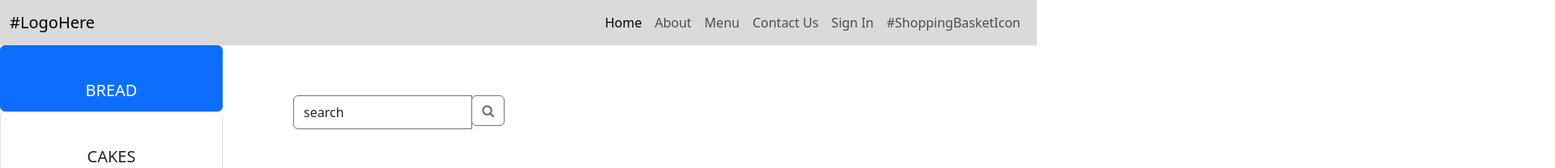
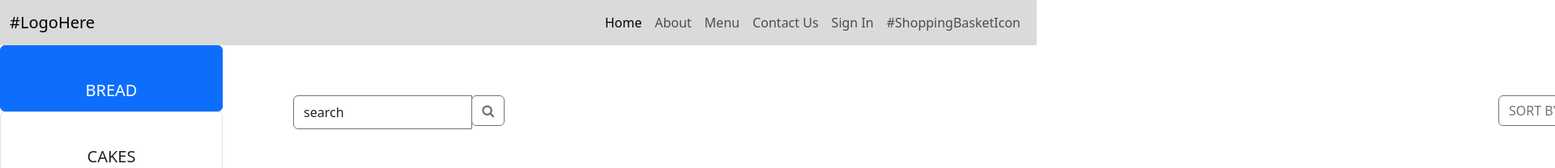
Before and after one commit to Nikansha-M/flour-power, a React (Create React App) app: page / in a window 1280 px wide. Shown: the top 208 px of the page at 81% size, 1920 px wide, since content can reach past the window. Built offline with nearby package versions, Linux system fonts and the light colour scheme.

Commit message:
filter frontend partially working

```diff
--- a/src/App.jsx
+++ b/src/App.jsx
@@ -2,6 +2,7 @@ import React, { Component } from "react";
 import NavBar from "./NavBar";
 import MenuCategories from "./MenuCategories";
 import SearchBar from "./SearchBar";
+import Filter from "./FilterMenu";
 
 
 export default class App extends Component {
@@ -11,6 +12,7 @@ export default class App extends Component {
             <NavBar />
             <MenuCategories />
             <SearchBar />
+            <Filter />
             </React.Fragment>
         );
     }
--- /dev/null
+++ b/src/FilterMenu.jsx
@@ -0,0 +1,24 @@
+import React, {Component} from "react";
+
+class Filter extends Component {
+    render() {
+        return (
+            <React.Fragment>
+                <div class="dropdown">
+                    <button class="btn btn-outline-secondary dropdown-toggle" type="button" id="dropdownMenu2" data-toggle="dropdown" aria-haspopup="true" aria-expanded="false">
+                        SORT BY
+                    </button>
+                    <div class="dropdown-menu">
+                        <button class="dropdown-item" type="button">Popularity</button>
+                        <button class="dropdown-item" type="button">Latest</button>
+                        <button class="dropdown-item" type="button">Alphabetically</button>
+                        <button class="dropdown-item" type="button">Price, Low to High</button>
+                        <button class="dropdown-item" type="button">Price, High to Low</button>
+                    </div>
+                </div>
+            </React.Fragment>
+        );
+    }
+}
+
+export default Filter;
--- a/src/index.css
+++ b/src/index.css
@@ -19,3 +19,10 @@ a {
   margin-left: 350px;
   margin-top: -40%;
 }
+
+.dropdown {
+  position: absolute;
+  margin-left: 1850px;
+  margin-top: -40%;
+  background-color: transparent;
+}
```
